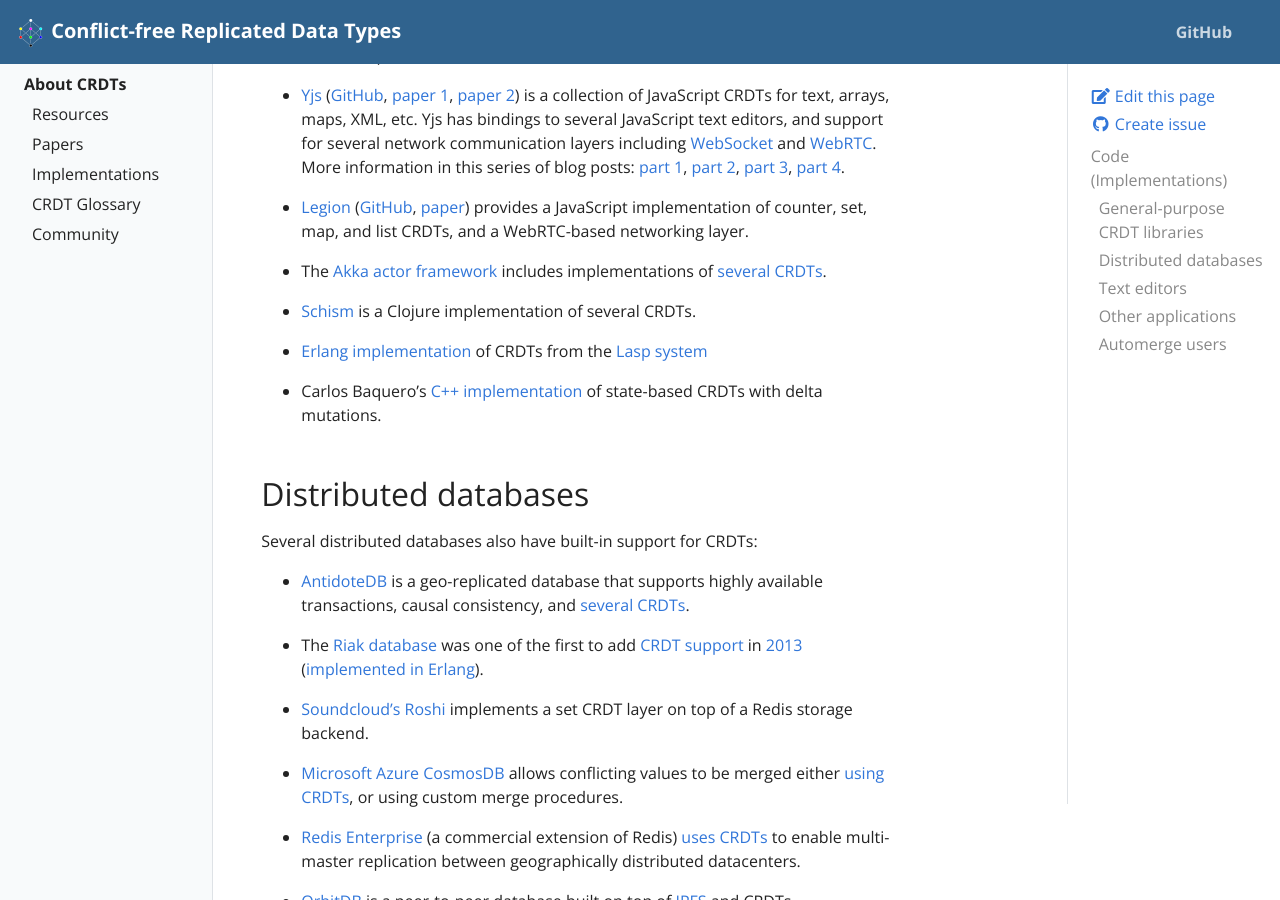
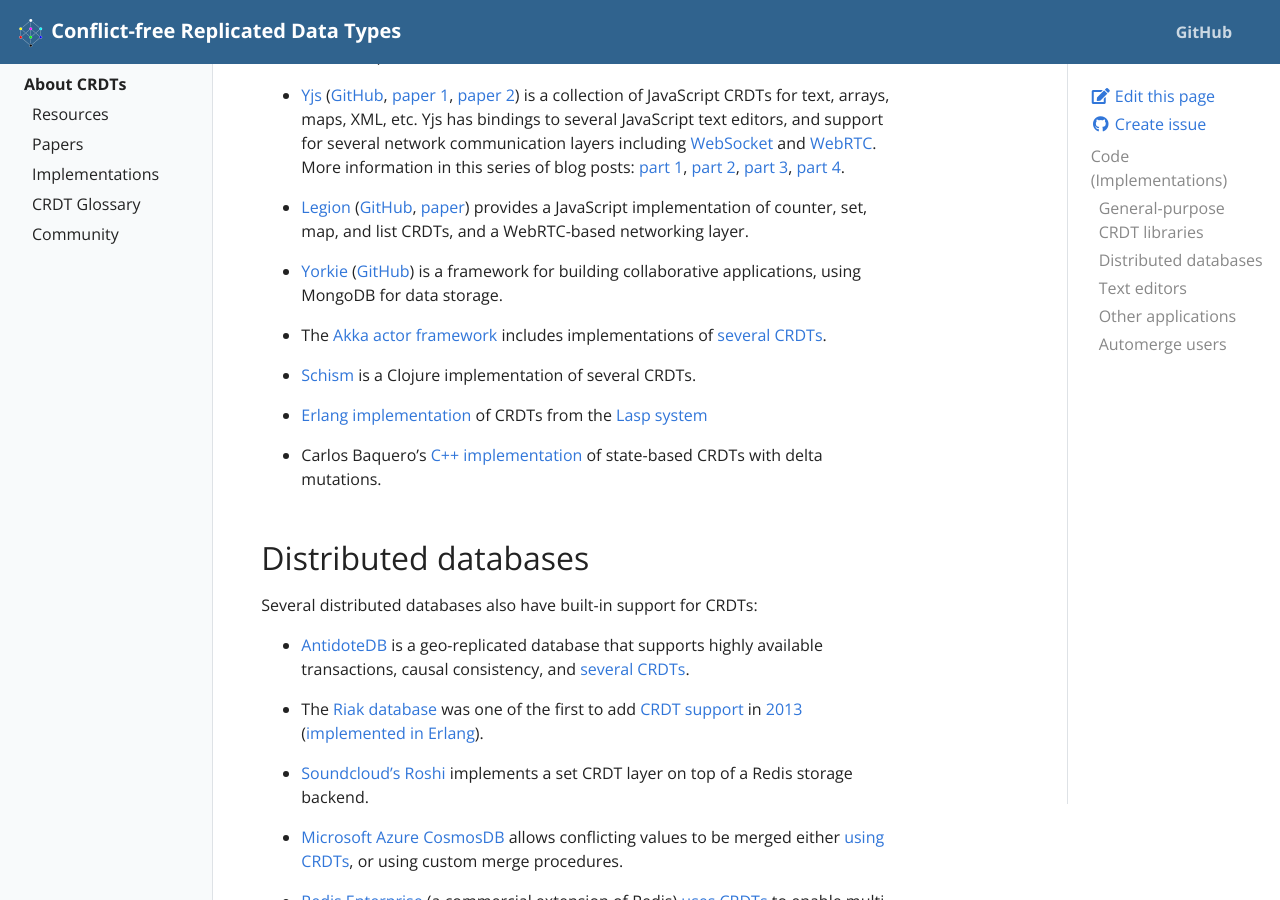
Before and after one commit to ept/crdt-website, a Jekyll site: the page built from pages/implementations.md, in a window 1280 px wide and 900 px high, scrolled down 415 px. Built offline with Jekyll 4.4.1, drawn with Linux system fonts in a browser that asks for light colours.

Commit message:
Add Yorkie

```diff
--- a/pages/implementations.md
+++ b/pages/implementations.md
@@ -41,6 +41,10 @@ collaborative applications and replicated storage systems:
   [paper](https://novasys.di.fct.unl.pt/~alinde/publications/fp0964-vanderlinde.pdf))
   provides a JavaScript implementation of counter, set, map, and list CRDTs, and
   a WebRTC-based networking layer.
+
+* [Yorkie](https://yorkie.dev/) ([GitHub](https://github.com/yorkie-team/yorkie))
+  is a framework for building collaborative applications, using MongoDB
+  for data storage.
 
 * The [Akka actor framework](https://akka.io/) includes implementations of
   [several CRDTs](https://doc.akka.io/docs/akka/2.6.3/typed/distributed-data.html#replicated-data-types).
```
